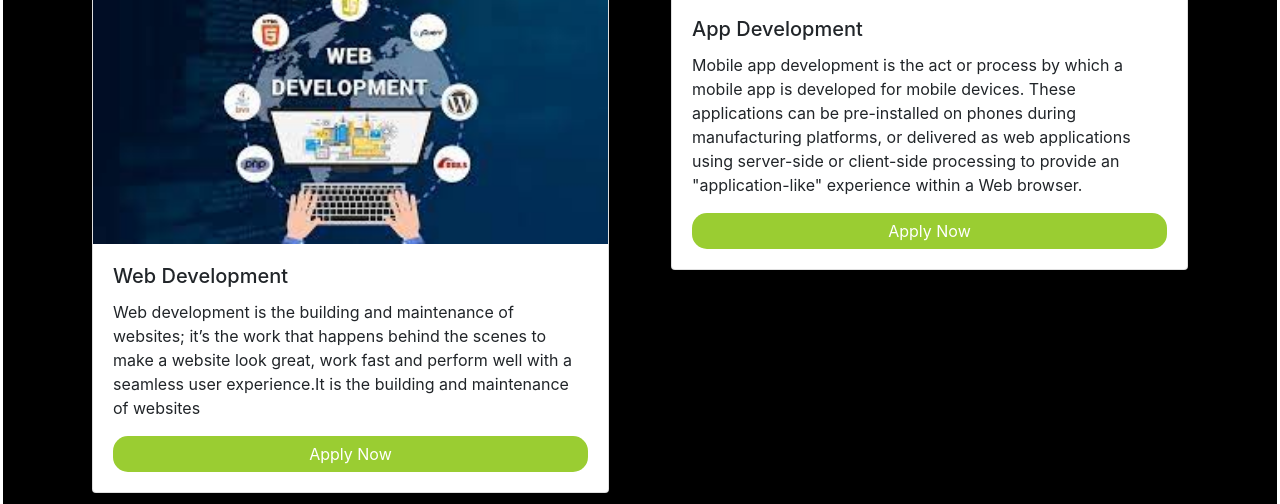
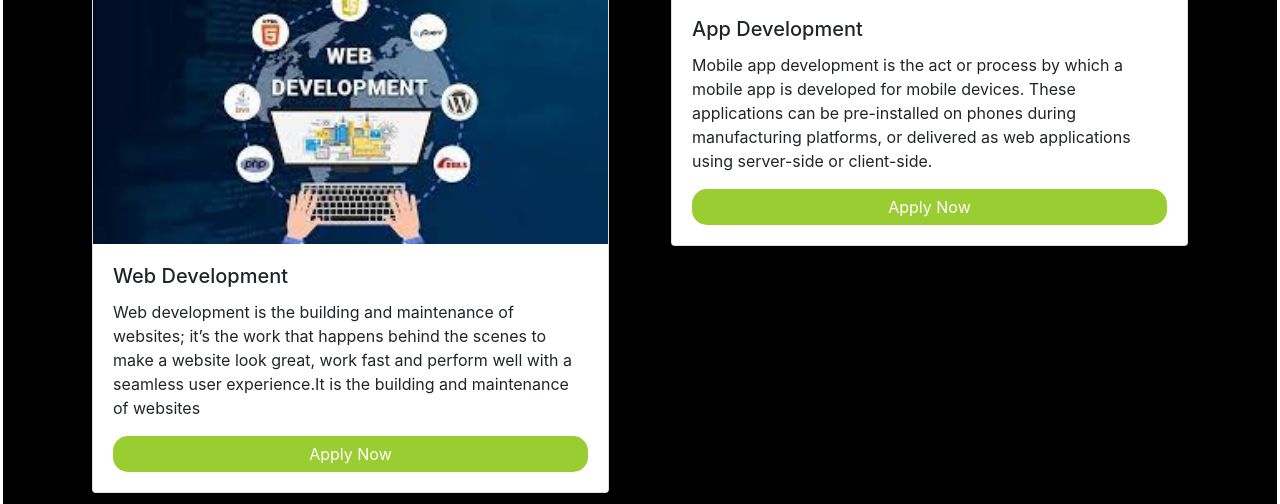
Before and after one commit to Atif0604/Mentorship, a plain HTML site: page index.html in a window 1280 px wide. Shown: the part 970-1474 px from the top of the page. Drawn offline with nearby package versions, Linux system fonts and the light colour scheme.

Commit message:
Update index.html

```diff
--- a/index.html
+++ b/index.html
@@ -45,7 +45,7 @@
           <img class="card-img-top" src="Images/app.jpg" alt="App Development">
           <div class="card-body d-flex flex-column">
             <h5 class="card-title">App Development</h5>
-            <p class="card-text">Mobile app development is the act or process by which a mobile app is developed for mobile devices. These applications can be pre-installed on phones during manufacturing platforms, or delivered as web applications using server-side or client-side processing to provide an "application-like" experience within a Web browser.
+            <p class="card-text">Mobile app development is the act or process by which a mobile app is developed for mobile devices. These applications can be pre-installed on phones during manufacturing platforms, or delivered as web applications using server-side or client-side.
             </p>
           <button type="button" class="button mt-auto">Apply Now</button>
           </div>
```
